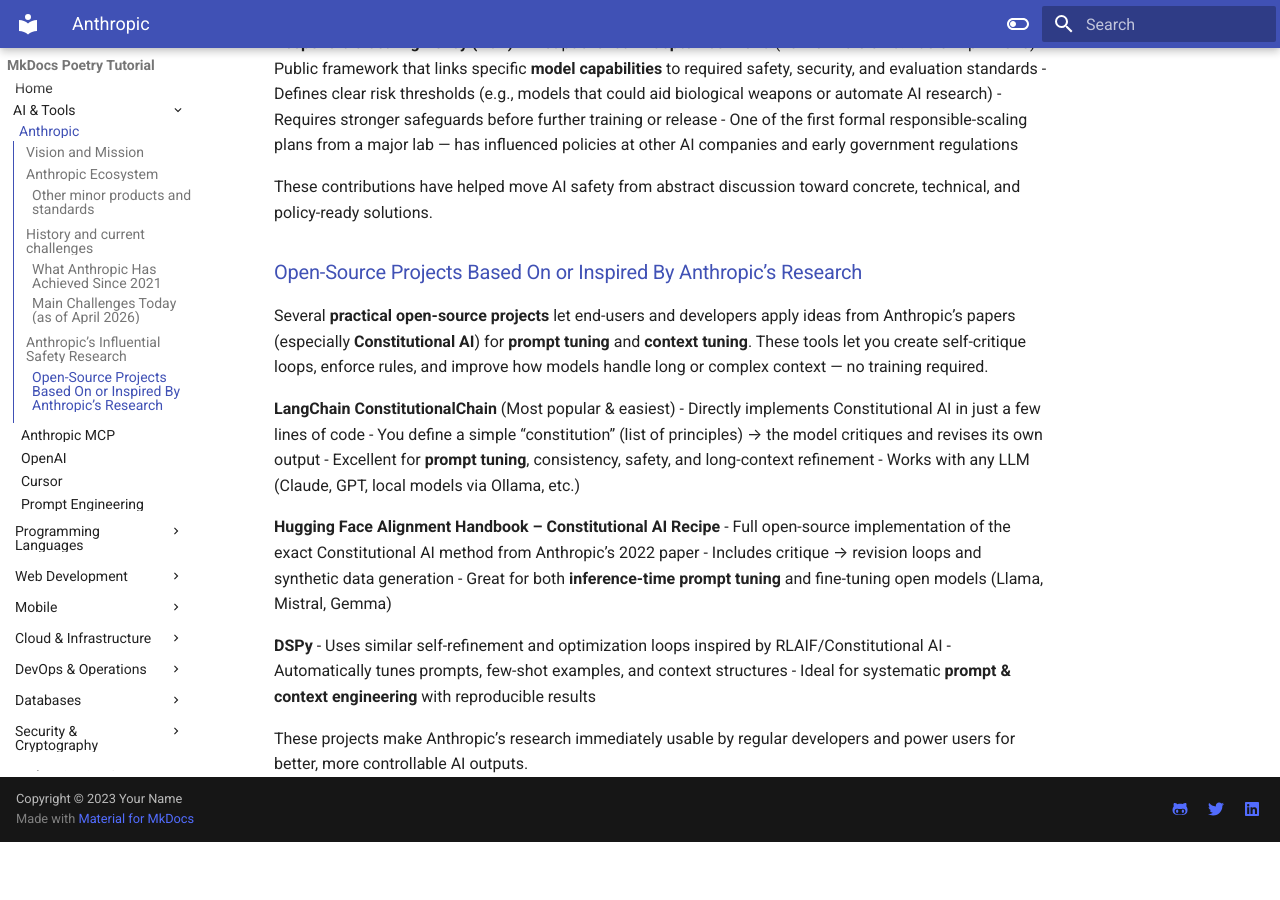
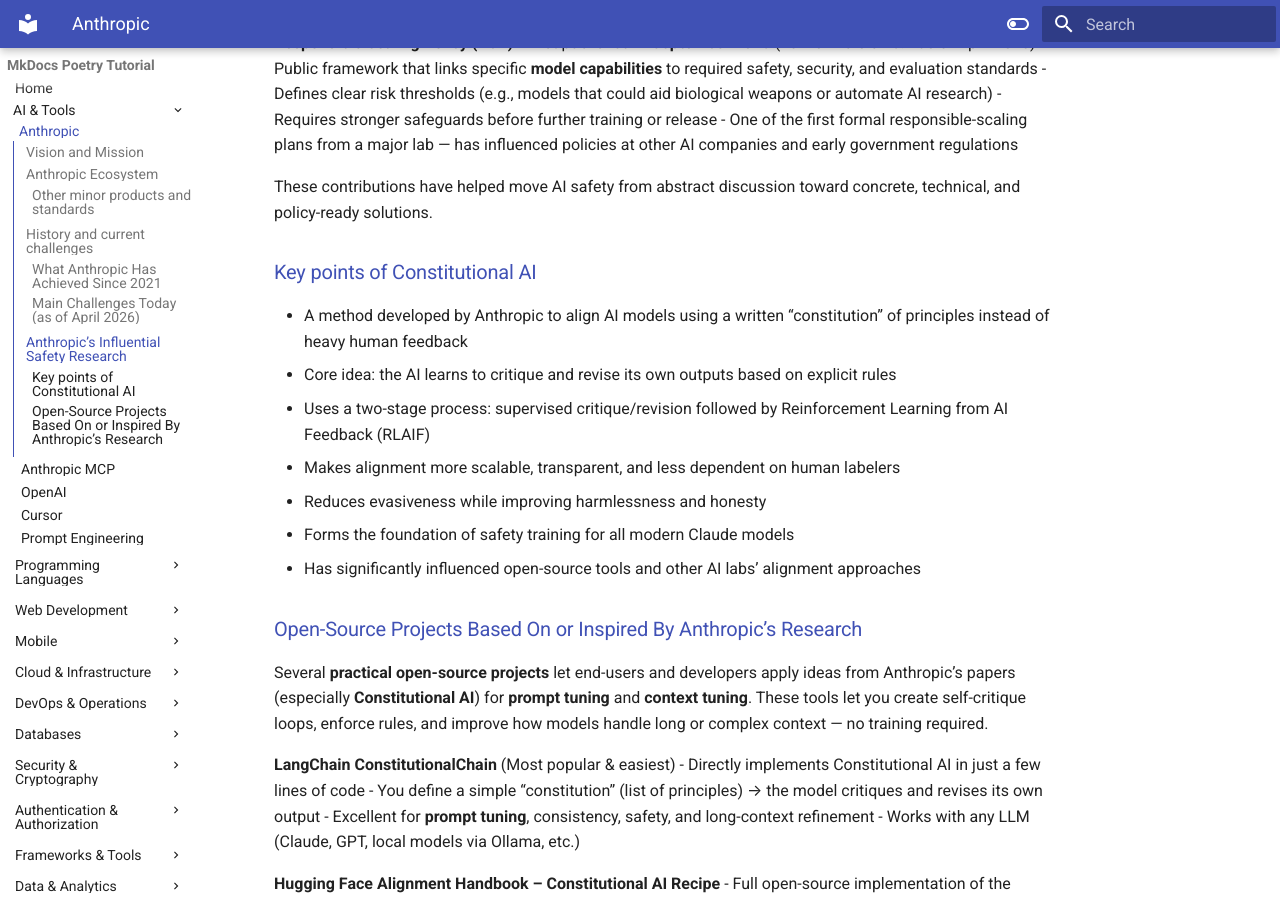
Before and after one commit to breezeight/nicola_blog, an MkDocs documentation site: the page built from docs/ai/anthropic_index.md, in a window 1280 px wide and 900 px high, scrolled down 2180 px. Built offline with MkDocs 1.6.1 and Material for MkDocs 9.7.7, drawn with Linux system fonts in a browser that asks for light colours; before the commit the page ends 3022 px from its top, so only the background shows below that.

Commit message:
Anthropic Ecosystem Overview

```diff
--- a/docs/ai/anthropic_index.md
+++ b/docs/ai/anthropic_index.md
@@ -73,6 +73,17 @@
 
 These contributions have helped move AI safety from abstract discussion toward concrete, technical, and policy-ready solutions.
 
+### Key points of Constitutional AI
+
+- A method developed by Anthropic to align AI models using a written “constitution” of principles instead of heavy human feedback
+- Core idea: the AI learns to critique and revise its own outputs based on explicit rules
+- Uses a two-stage process: supervised critique/revision followed by Reinforcement Learning from AI Feedback (RLAIF)
+- Makes alignment more scalable, transparent, and less dependent on human labelers
+- Reduces evasiveness while improving harmlessness and honesty
+- Forms the foundation of safety training for all modern Claude models
+- Has significantly influenced open-source tools and other AI labs’ alignment approaches
+
+
 ### Open-Source Projects Based On or Inspired By Anthropic’s Research
 
 Several **practical open-source projects** let end-users and developers apply ideas from Anthropic’s papers (especially **Constitutional AI**) for **prompt tuning** and **context tuning**. These tools let you create self-critique loops, enforce rules, and improve how models handle long or complex context — no training required.
```
